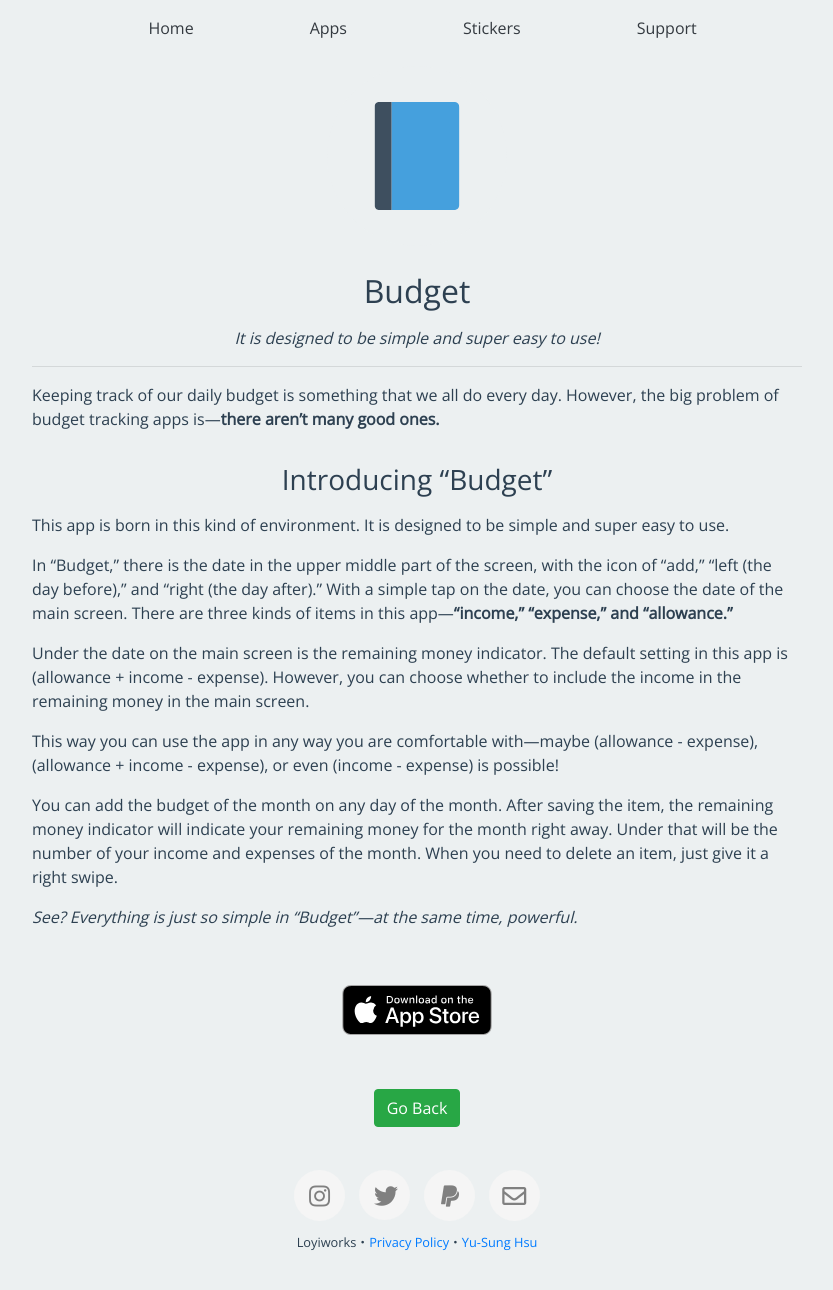
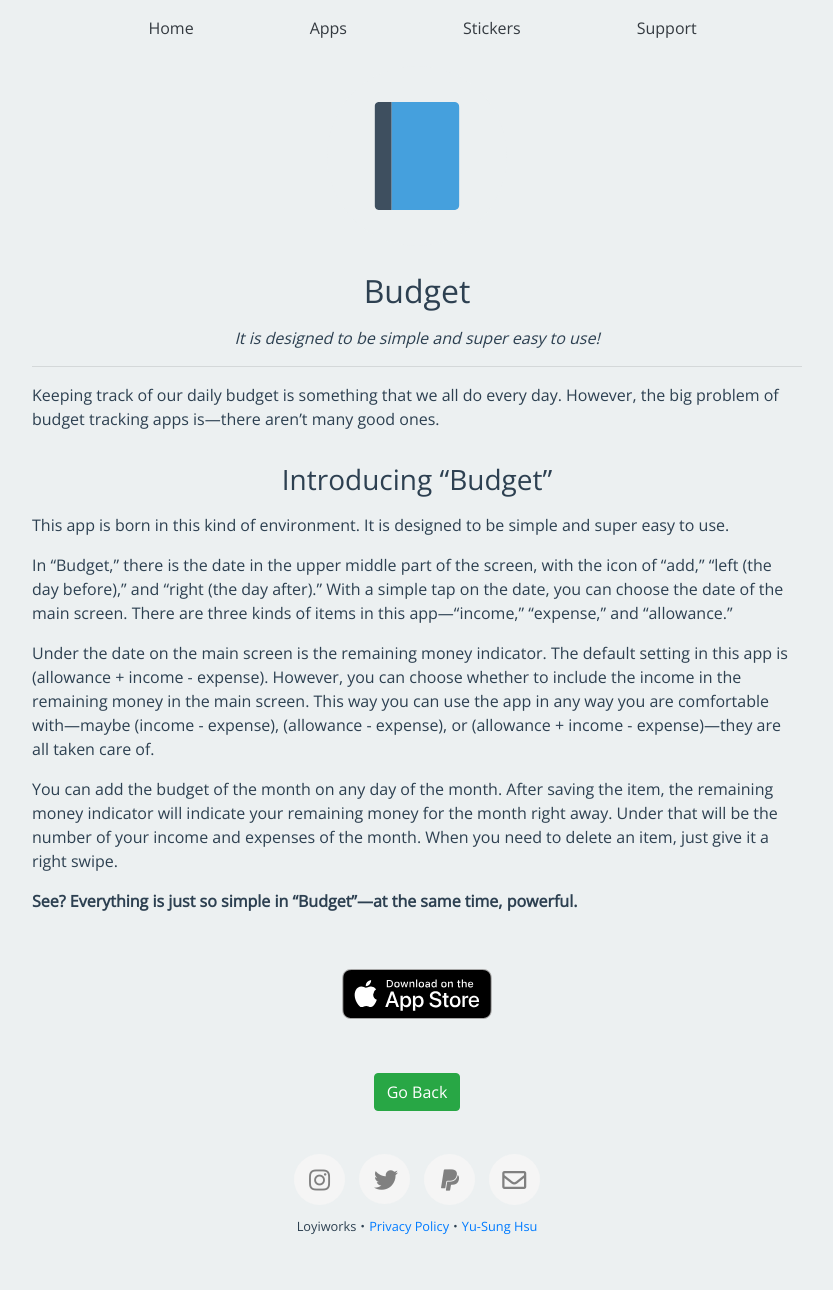
Before and after one commit to Loyiworks/loyiworks-website, a Jekyll site: the page built from _posts/iOS Apps/2019-11-24-budget.md, in a window 1280 px wide. Shown: the whole page, without its empty margins (223-1056 px from the left). Built offline with Jekyll 4.4.1, drawn with Linux system fonts in a browser that asks for light colours; nearby versions of some CDN libraries.

Commit message:
Update marketing copies.

```diff
--- a/_posts/iOS Apps/2019-11-24-budget.md
+++ b/_posts/iOS Apps/2019-11-24-budget.md
@@ -8,18 +8,16 @@
 ios-link: https://apps.apple.com/app/budget-simply-budget-tracker/id1271672709
 ---
 
-Keeping track of our daily budget is something that we all do every day. However, the big problem of budget tracking apps is---**there aren’t many good ones.**
+Keeping track of our daily budget is something that we all do every day. However, the big problem of budget tracking apps is---there aren’t many good ones.
 
 ### Introducing "Budget"
 
 This app is born in this kind of environment. It is designed to be simple and super easy to use.
 
-In “Budget,” there is the date in the upper middle part of the screen, with the icon of “add,” “left (the day before),” and “right (the day after).” With a simple tap on the date, you can choose the date of the main screen. There are three kinds of items in this app—**“income,” “expense,” and “allowance.”**
+In “Budget,” there is the date in the upper middle part of the screen, with the icon of “add,” “left (the day before),” and “right (the day after).” With a simple tap on the date, you can choose the date of the main screen. There are three kinds of items in this app—“income,” “expense,” and “allowance.”
 
-Under the date on the main screen is the remaining money indicator. The default setting in this app is (allowance + income - expense). However, you can choose whether to include the income in the remaining money in the main screen.
-
-This way you can use the app in any way you are comfortable with—maybe (allowance - expense), (allowance + income - expense), or even (income - expense) is possible!
+Under the date on the main screen is the remaining money indicator. The default setting in this app is (allowance + income - expense). However, you can choose whether to include the income in the remaining money in the main screen. This way you can use the app in any way you are comfortable with---maybe (income - expense), (allowance - expense), or (allowance + income - expense)---they are all taken care of.
 
 You can add the budget of the month on any day of the month. After saving the item, the remaining money indicator will indicate your remaining money for the month right away. Under that will be the number of your income and expenses of the month. When you need to delete an item, just give it a right swipe.
 
-*See? Everything is just so simple in “Budget”—at the same time, powerful.*
+**See? Everything is just so simple in “Budget”---at the same time, powerful.**
```
Also changed, not shown: _posts/Mac Apps/2019-11-24-work-clock.md (+1 -1 lines), _posts/iOS Apps/2019-11-23-chooser.md (+1 -1 lines).
